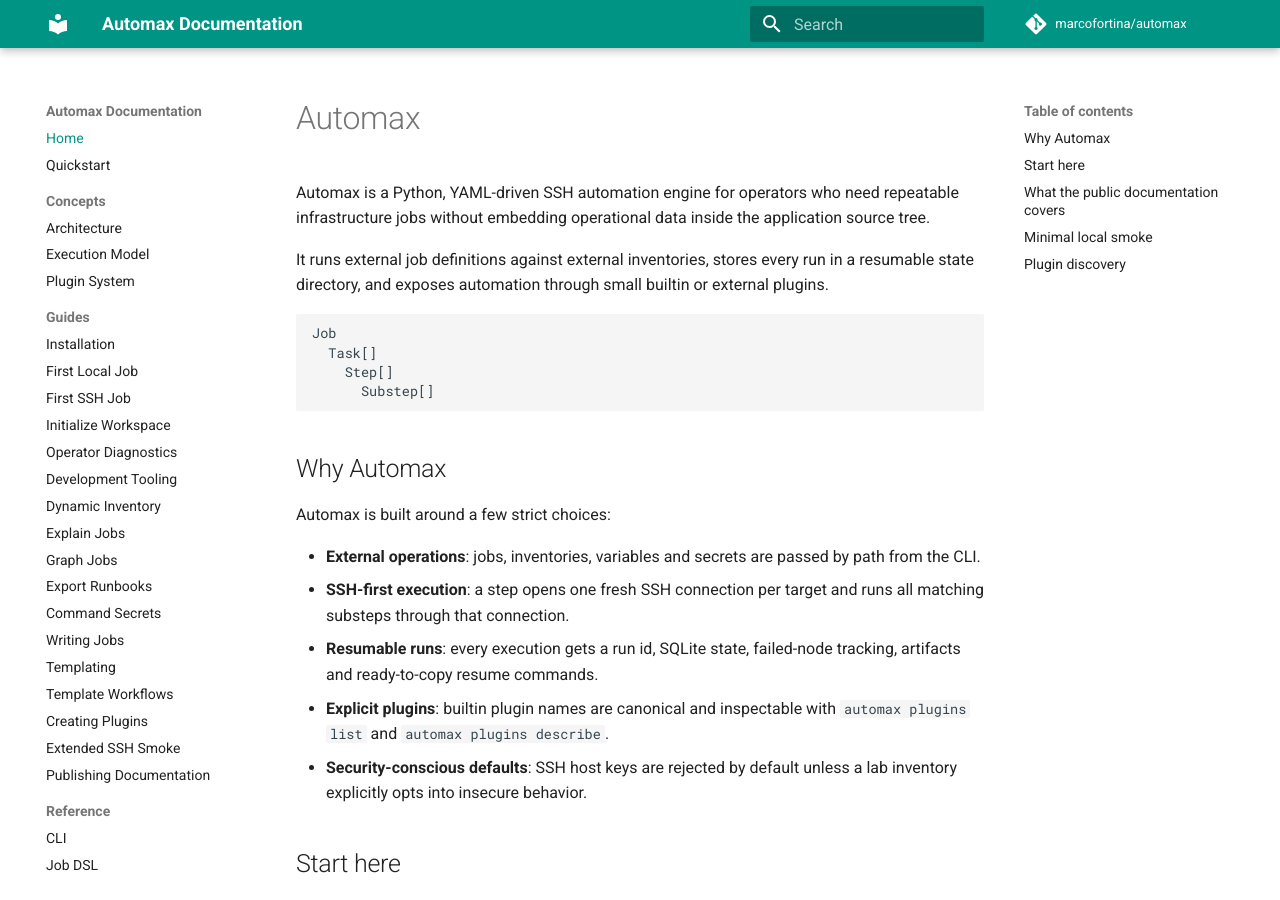
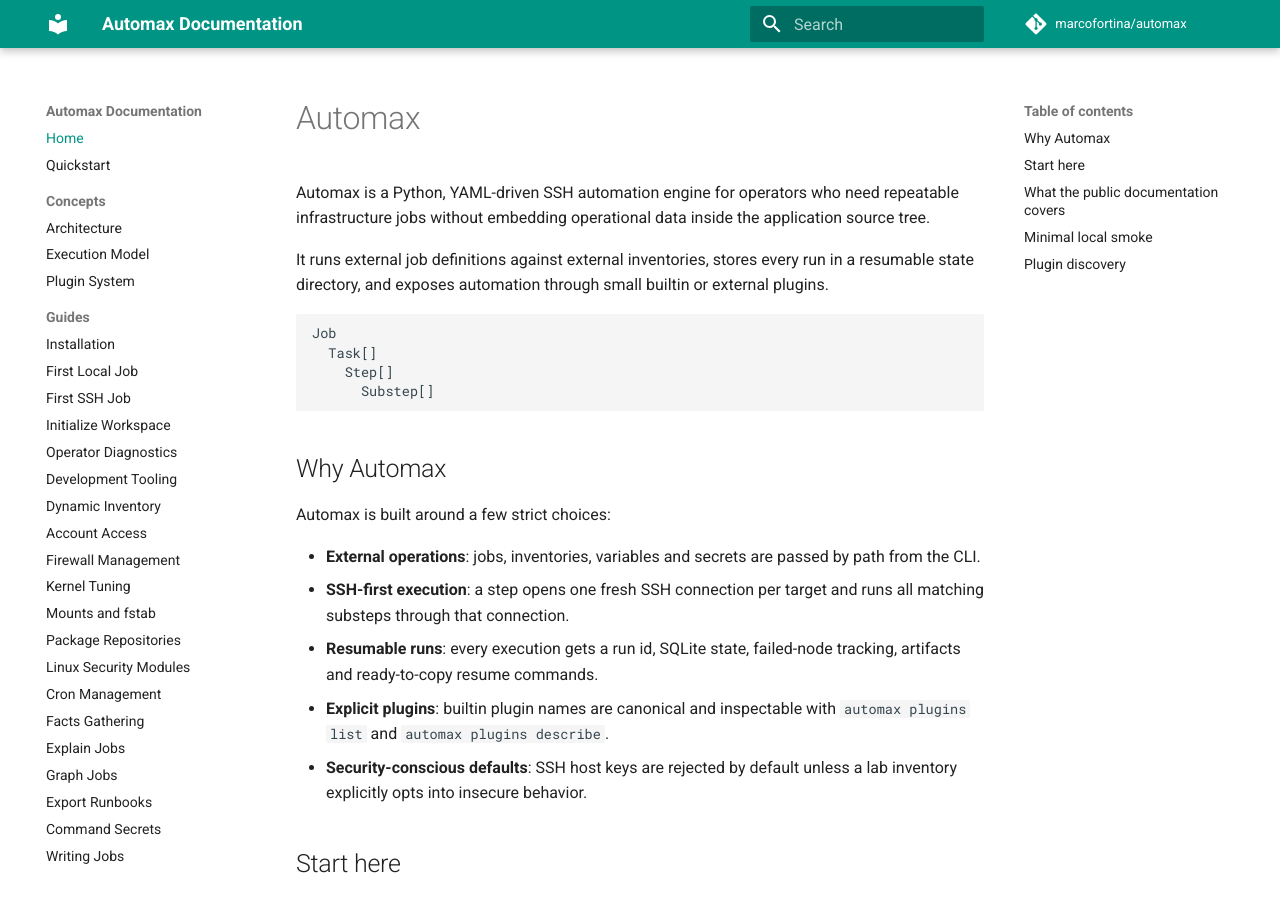
Before and after one commit to marcofortina/automax, an MkDocs documentation site: the page built from docs/index.md, in a window 1280 px wide and 900 px high. Built offline with MkDocs 1.6.1 and Material for MkDocs 9.7.7, drawn with Linux system fonts in a browser that asks for light colours; comment, search, counter and statistics services are not loaded.

Commit message:
fix Linux ops docs navigation and Ruff cleanup

```diff
--- a/mkdocs.yml
+++ b/mkdocs.yml
@@ -50,6 +50,14 @@ nav:
     - Operator Diagnostics: guides/doctor.md
     - Development Tooling: guides/development-tooling.md
     - Dynamic Inventory: guides/dynamic-inventory.md
+    - Account Access: guides/account-access.md
+    - Firewall Management: guides/firewall.md
+    - Kernel Tuning: guides/kernel-tuning.md
+    - Mounts and fstab: guides/mounts.md
+    - Package Repositories: guides/package-repositories.md
+    - Linux Security Modules: guides/linux-security-modules.md
+    - Cron Management: guides/cron.md
+    - Facts Gathering: guides/facts.md
     - Explain Jobs: guides/explain.md
     - Graph Jobs: guides/graph.md
     - Export Runbooks: guides/runbook.md
```
Also changed, not shown: 2 other files.
